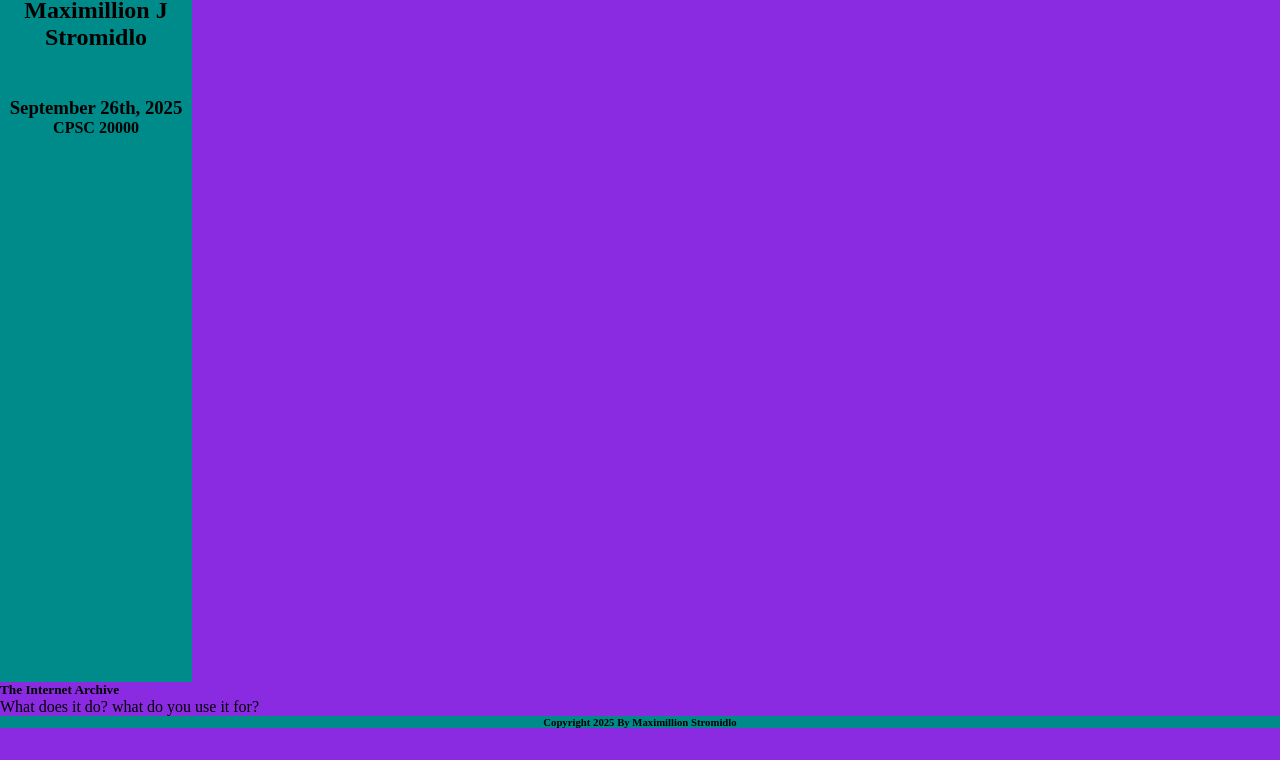
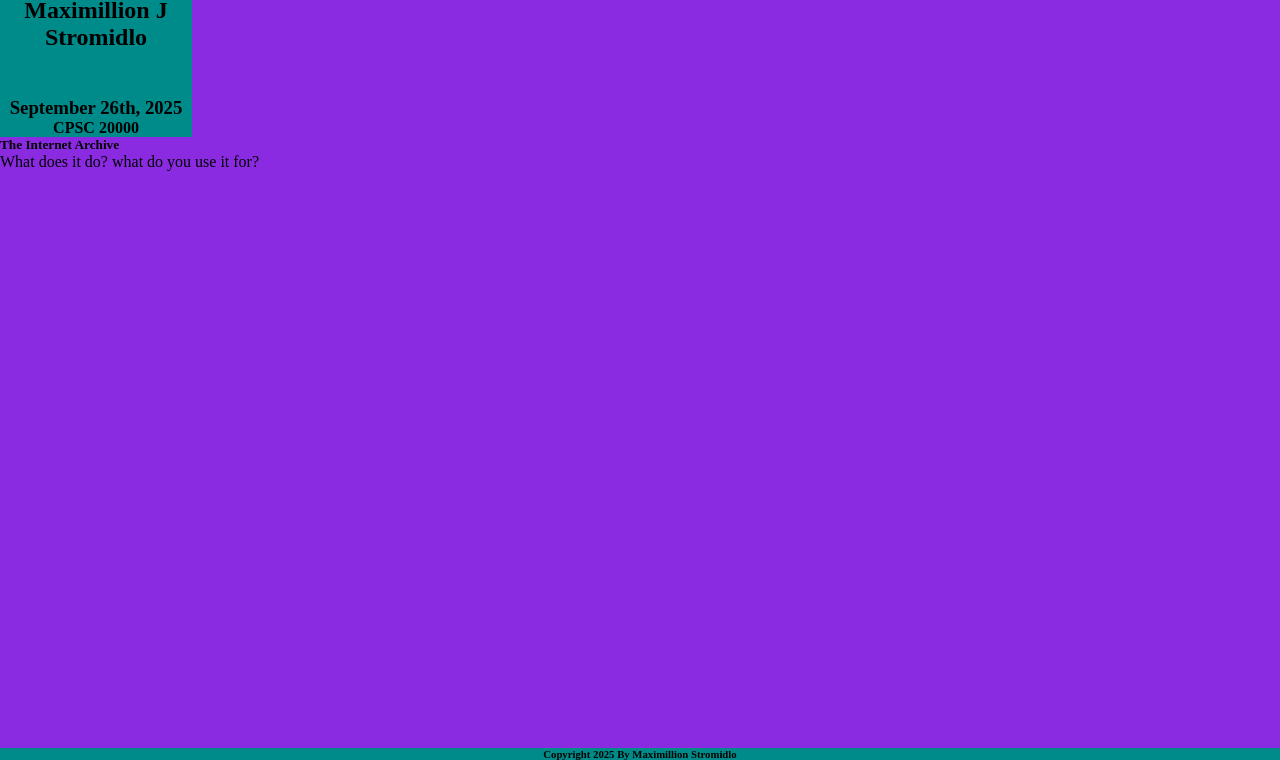
Before and after one commit to MaxStromi/Placeholder, a plain HTML site: page index.html in a window 1280 px wide. Shown: the part 40-800 px from the top of the page. Drawn offline with Linux system fonts and the light colour scheme.

Commit message:
Update style.css

```diff
--- a/style.css
+++ b/style.css
@@ -27,15 +27,14 @@ h2 {
   height: 100px;
 }
 
-h4 {
-  padding-bottom: 545px;
-}
 
 h6 {
   color: black;
   background-color: darkcyan;
   width: 100%;
   text-align: center;
+  position: absolute;
+  bottom: 0;
 }
 
 p1, p2 {
```
